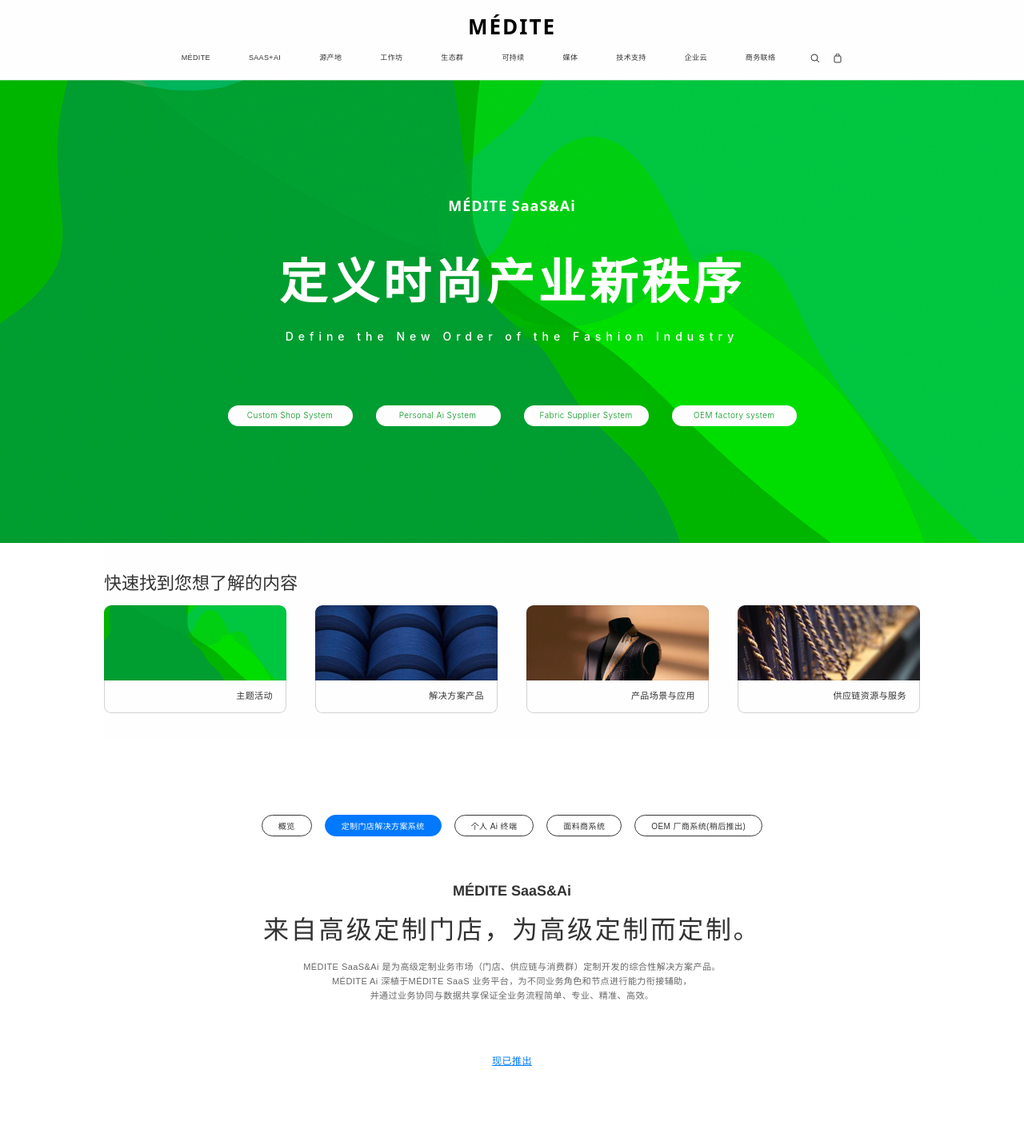
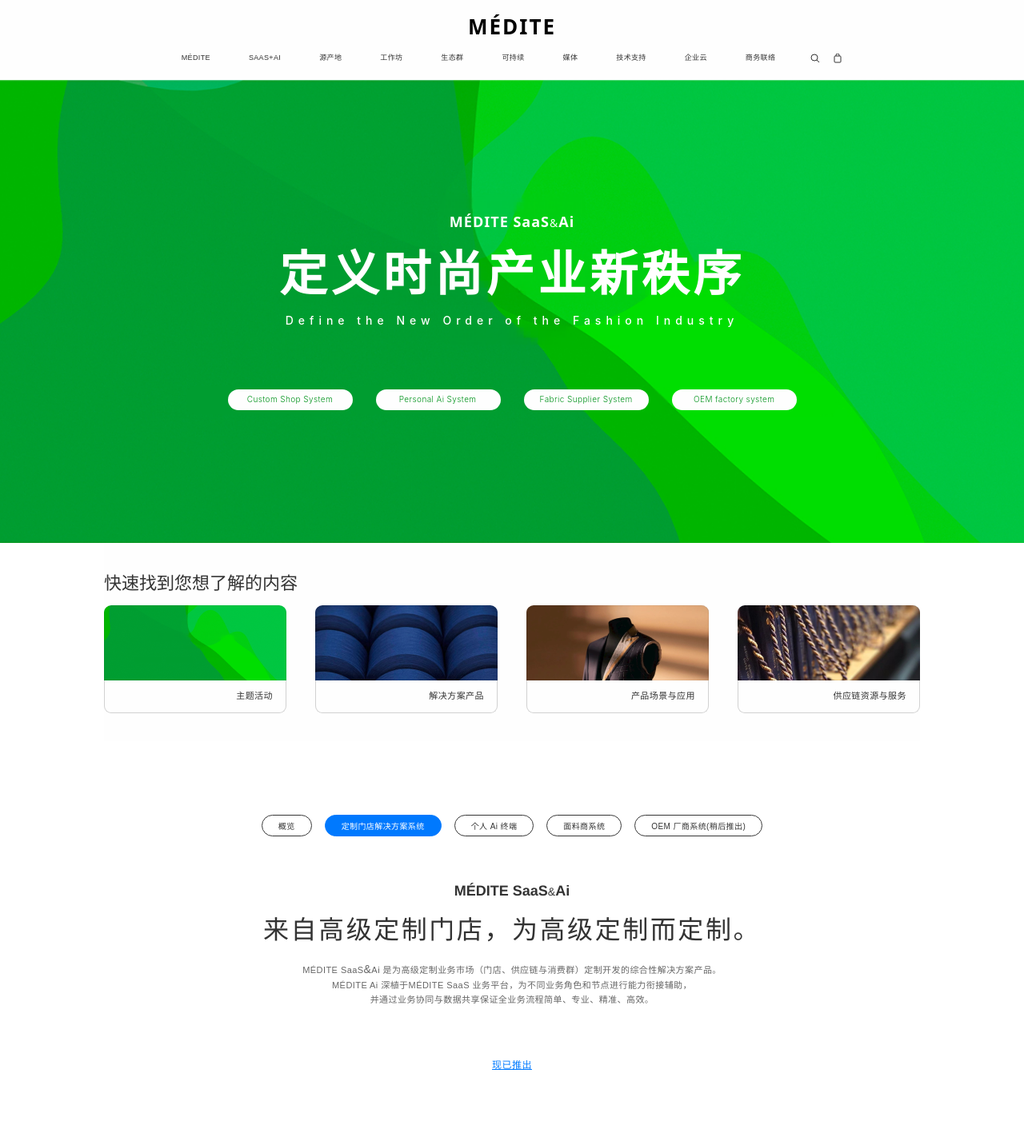
Before and after one commit to ganksolo/dite, a React (Vite) app: page / in a window 1280 px wide. Shown: the top 1422 px of the page at 80% size. Built offline with nearby package versions, Linux system fonts and the light colour scheme; a web font is replaced by a local one.

Commit message:
fixed ui

```diff
--- a/src/components/Section1.css
+++ b/src/components/Section1.css
@@ -237,7 +237,7 @@
     font-weight: 700;
     letter-spacing: 4.64px;
     text-align: center;
-    margin: 20px 0 0 0;
+    margin: -10px 0 -10px 0;
 }
 
 .s1-hero-title-en {
--- a/src/components/Section1.jsx
+++ b/src/components/Section1.jsx
@@ -31,7 +31,7 @@
             bg: banner1,
             content: (
                 <div className="s1-hero-content fade-in" key="slide0">
-                    <div className="s1-hero-subtitle">MÉDITE SaaS&Ai</div>
+                    <div className="s1-hero-subtitle">MÉDITE SaaS<span className="amp-style">&amp;</span>Ai</div>
                     <h1 className="s1-hero-title">定义时尚产业新秩序</h1>
                     <h2 className="s1-hero-title-en">Define the New Order of the Fashion Industry</h2>
                     <div className="s1-hero-buttons">
@@ -47,7 +47,7 @@
             bg: banner2,
             content: (
                 <div className="s1-hero-content-slide2 fade-in" key="slide1">
-                    <div className="s1-hero-subtitle">MÉDITE SaaS&Ai</div>
+                    <div className="s1-hero-subtitle">MÉDITE SaaS<span className="amp-style">&amp;</span>Ai</div>
                     <h1 className="slide2-text-cn">
                         时尚纺织及服装产业供应链数字化与解决方案提供商，<br />
                         &nbsp;&nbsp;为产业不同业务类型企业输出具有针对性的S2B或S2C解决方案。
@@ -63,7 +63,7 @@
             bg: banner3,
             content: (
                 <div className="s1-hero-content-slide3 fade-in" key="slide2">
-                    <div className="s1-hero-subtitle">MÉDITE SaaS&Ai</div>
+                    <div className="s1-hero-subtitle">MÉDITE SaaS<span className="amp-style">&amp;</span>Ai</div>
                     <div className="slide3-group">
                         <h1 className="slide3-title-cn">来自高级定制门店，为高级定制而定制。</h1>
                         <p className="slide3-desc-cn">专为高级定制门店开发的数字一体化经营升级解决方案。</p>
@@ -79,7 +79,7 @@
             bg: banner4,
             content: (
                 <div className="s1-hero-content-slide4 fade-in" key="slide3">
-                    <div className="s1-hero-subtitle">MÉDITE SaaS&Ai</div>
+                    <div className="s1-hero-subtitle">MÉDITE SaaS<span className="amp-style">&amp;</span>Ai</div>
                     <div className="slide4-group">
                         <h1 className="slide4-title-cn">让我们的能力，成为你的实力。</h1>
                         <p className="slide4-desc-cn">用品牌唯一与即时协同达成更快的销售合作。</p>
--- a/src/components/Section2.jsx
+++ b/src/components/Section2.jsx
@@ -16,10 +16,10 @@
             {/* Main Content */}
             <div className="s2-main-content">
                 <div className="s2-title-area">
-                    <div className="s2-medite-title">MÉDITE SaaS&Ai</div>
+                    <div className="s2-medite-title">MÉDITE SaaS<span className="amp-style">&amp;</span>Ai</div>
                     <h2 className="s2-main-heading">来自高级定制门店，为高级定制而定制。</h2>
                     <p className="s2-description">
-                        MÉDITE SaaS&Ai 是为高级定制业务市场（门店、供应链与消费群）定制开发的综合性解决方案产品。<br />
+                        MÉDITE SaaS<span className="amp-style">&amp;</span>Ai 是为高级定制业务市场（门店、供应链与消费群）定制开发的综合性解决方案产品。<br />
                         MÉDITE Ai 深植于MÉDITE SaaS 业务平台，为不同业务角色和节点进行能力衔接辅助，<br />
                         并通过业务协同与数据共享保证全业务流程简单、专业、精准、高效。
                     </p>
--- a/src/components/Section3.jsx
+++ b/src/components/Section3.jsx
@@ -9,7 +9,7 @@
                 <div className="s3-subtitle">MÉDITE 安全</div>
                 <h2 className="s3-main-heading">数据安全，源于架构可控。</h2>
                 <p className="s3-description">
-                    MÉDITE SaaS&Ai 为用户提供本地化部署+云端混合数据应用双重保障。<br />
+                    MÉDITE SaaS<span className="amp-style">&amp;</span>Ai 为用户提供本地化部署+云端混合数据应用双重保障。<br />
                     从架构源头守护用户数据安全，让高效与安心同步实现。
                 </p>
             </div>
--- a/src/components/Section4.jsx
+++ b/src/components/Section4.jsx
@@ -9,7 +9,7 @@
         <section className="section4-container">
             {/* Header Area */}
             <div className="s4-header">
-                <h2 className="s4-company">MÉDITE SaaS&Ai</h2>
+                <h2 className="s4-company">MÉDITE SaaS<span className="amp-style">&amp;</span>Ai</h2>
                 <h1 className="s4-title">赋能行业，「标准化」与「个性化」完美融合。</h1>
                 <p className="s4-description">
                     MÉDITE 销售团队与产品团队相互支持，在运营中规范行业标准，<br />
--- a/src/components/Section9.jsx
+++ b/src/components/Section9.jsx
@@ -10,7 +10,7 @@
             {/* Centered Header */}
             <div className="s9-header">
                 <div className="s9-brand">
-                    <span className="s9-brand-text">MÉDITE SaaS&amp;Ai</span>
+                    <span className="s9-brand-text">MÉDITE SaaS<span className="amp-style">&amp;</span>Ai</span>
                 </div>
                 <h2 className="s9-tagline">未见更多，不止更多。</h2>
                 <p className="s9-desc">
--- a/src/index.css
+++ b/src/index.css
@@ -126,3 +126,8 @@
 section[class$="-container"]:not(.section8-container, .section9-container, .section17-container, .section18-container, .section20-container) {
   margin-bottom: 52px !important;
 }
+
+.amp-style {
+  font-weight: 400;
+  font-size: 14px;
+}
```
